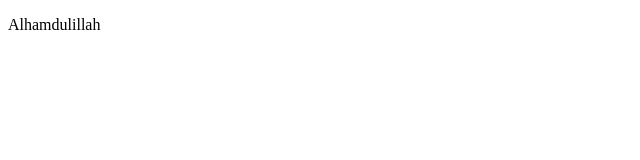
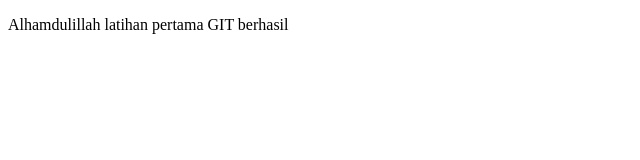
Before and after one commit to titamoladia/latihan-git, a plain HTML site: page index.html in a window 1280 px wide. Shown: the whole page, without its empty margins (0-640 px from the left). Drawn offline with Linux system fonts and the light colour scheme.

Commit message:
Edit index.html 2

```diff
--- a/index.html
+++ b/index.html
@@ -7,6 +7,6 @@
         <title>Latihan GIT</title>
     </head>
     <body>
-        <p>Alhamdulillah</p>
+        <p>Alhamdulillah latihan pertama GIT berhasil</p>
     </body>
 </html>
```
